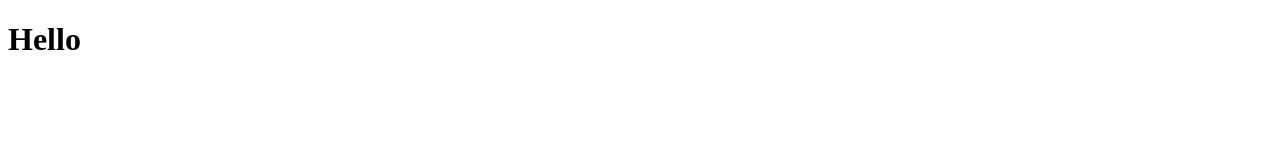
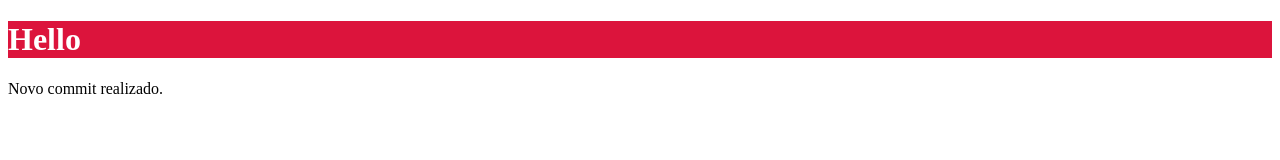
Before and after one commit to LDarkkin/lara-htmlcss-av, a plain HTML site: page index.html in a window 1280 px wide. Drawn offline with Linux system fonts and the light colour scheme.

Commit message:
added CSS

```diff
--- a/index.html
+++ b/index.html
@@ -4,8 +4,15 @@
     <meta charset="UTF-8">
     <meta name="viewport" content="width=device-width, initial-scale=1.0">
     <title>Document</title>
+    <style>
+        h1 {
+            background-color: crimson;
+            color: #fff;
+        }
+    </style>
 </head>
 <body>
     <h1>Hello</h1>
+    <p>Novo commit realizado.</p>
 </body>
 </html>
```
